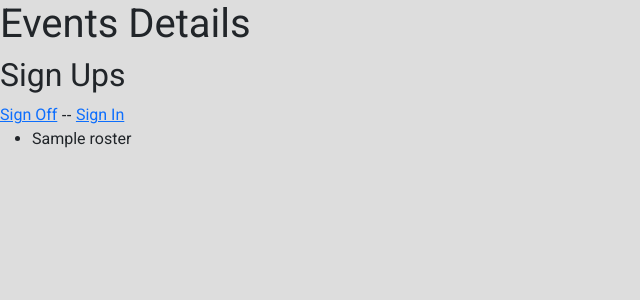
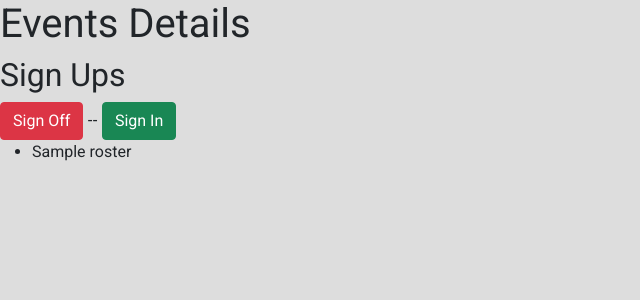
Before and after one commit to ATromp1/ANEWebsite, a Django app: page /events/1 in a window 1280 px wide. Shown: the part 68-368 px from the top of the page, without its empty margins (0-640 px from the left). Run offline with Django 4.2, Linux system fonts and the light colour scheme; tables that the repository leaves empty hold one stand-in row (values such as "Sample post").

Commit message:
prettify sign in / sign off buttons

```diff
--- a/templates/events.html
+++ b/templates/events.html
@@ -16,7 +16,7 @@
 
     <ul>
         {% for event in event_list %}
-            <li><a href="{% url 'events-details' event.id %}">{{ event.date }}</a> ---- <a href="{% url 'delete-event' event.id %}">Delete</a>
+            <li><a href="{% url 'events-details' event.id %}" class="btn btn-success">{{ event.date }}</a> ---- <a href="{% url 'delete-event' event.id %}" class="btn btn-outline-danger btn-sm">Delete</a>
 
             </li>
     {% endfor %}
--- a/templates/events_details.html
+++ b/templates/events_details.html
@@ -14,7 +14,7 @@
     <h1>Events Details</h1>
 
     <h2>Sign Ups</h2>
-    <a href="{% url 'sign-off' event.id %}">Sign Off</a> -- <a href="{% url 'sign-in' event.id %}">Sign In</a>
+    <a href="{% url 'sign-off' event.id %}" class="btn btn-danger">Sign Off</a> -- <a href="{% url 'sign-in' event.id %}" class="btn btn-success">Sign In</a>
 
     <ul>
     {% for player in roster %}
```
